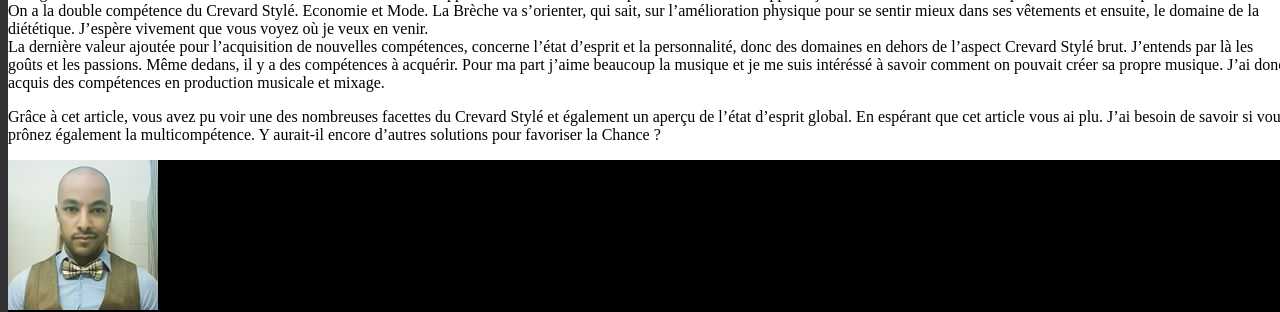
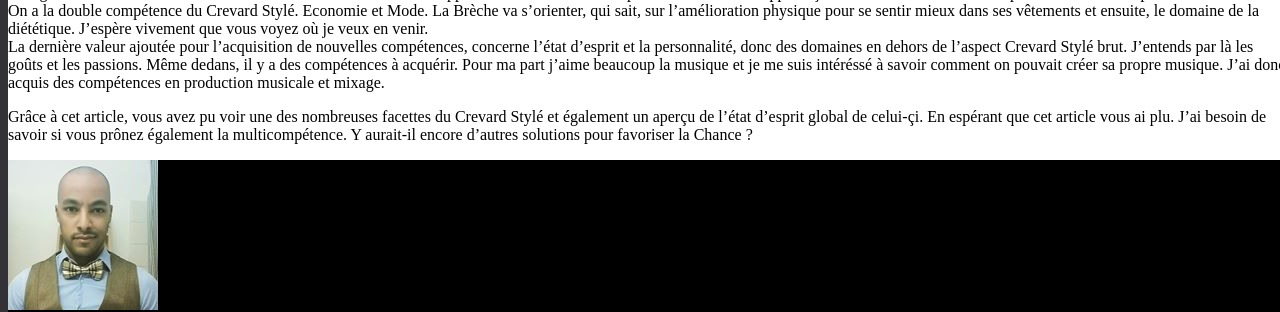
Before and after one commit to darkh2/darkh2.github.io, a Jekyll site: the page built from _posts/2018-05-27-La-Chance-Selon-Hyke-part-2.md, in a window 1280 px wide. Shown: the part 1104-1416 px from the top of the page. Built offline with Jekyll 4.4.1, drawn with Linux system fonts in a browser that asks for light colours; comment, search, counter and statistics services are not loaded.

Commit message:
Create 2018-05-27-La-Chance-Selon-Hyke-part-2.md

```diff
--- a/_posts/2018-05-27-La-Chance-Selon-Hyke-part-2.md
+++ b/_posts/2018-05-27-La-Chance-Selon-Hyke-part-2.md
@@ -36,4 +36,4 @@ Puis globlement le concentré des ces domaines ouvrent sur le développement d'a
 On a la double compétence du Crevard Stylé. Economie et Mode. La Brèche va s'orienter, qui sait, sur l'amélioration physique pour se sentir mieux dans ses vêtements et ensuite, le domaine de la diététique. J'espère vivement que vous voyez où je veux en venir.
 La dernière valeur ajoutée pour l'acquisition de nouvelles compétences, concerne l'état d'esprit et la personnalité, donc des domaines en dehors de l'aspect Crevard Stylé brut. J'entends par là les goûts et les passions. Même dedans, il y a des compétences à acquérir. Pour ma part j'aime beaucoup la musique et je me suis intéréssé à savoir comment on pouvait créer sa propre musique. J'ai donc acquis des compétences en production musicale et mixage.
 
-Grâce à cet article, vous avez pu voir une des nombreuses facettes du Crevard Stylé et également un aperçu de l'état d'esprit global. En espérant que cet article vous ai plu. J'ai besoin de savoir si vous prônez également la multicompétence. Y aurait-il encore d'autres solutions pour favoriser la Chance ?
+Grâce à cet article, vous avez pu voir une des nombreuses facettes du Crevard Stylé et également un aperçu de l'état d'esprit global de celui-çi. En espérant que cet article vous ai plu. J'ai besoin de savoir si vous prônez également la multicompétence. Y aurait-il encore d'autres solutions pour favoriser la Chance ?
```
